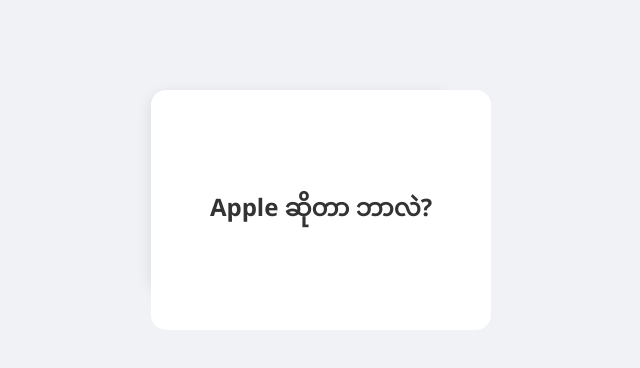
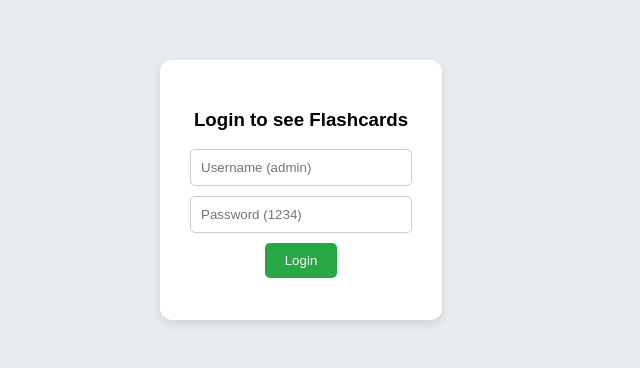
Before and after one commit to min928757-sys/FX-KARAM, a plain HTML site: page index.html in a window 1280 px wide. Shown: the part 210-578 px from the top of the page, without its empty margins (339-979 px from the left). Drawn offline with Linux system fonts and the light colour scheme.

Commit message:
Update title and add login functionality

```diff
--- a/index.html
+++ b/index.html
@@ -3,87 +3,111 @@
 <head>
     <meta charset="UTF-8">
     <meta name="viewport" content="width=device-width, initial-scale=1.0">
-    <title>Flashcard Project</title>
+    <title>Protected Flashcards</title>
     <style>
-        /* --- ဒါက CSS (အလှပြင်တာ) --- */
+        /* --- CSS ပိုင်း --- */
         body {
             display: flex;
             justify-content: center;
             align-items: center;
             height: 100vh;
-            background-color: #f0f2f5;
-            font-family: 'Segoe UI', Tahoma, Geneva, Verdana, sans-serif;
+            background-color: #e9ecef;
+            font-family: sans-serif;
             margin: 0;
         }
 
-        .flashcard-container {
-            width: 300px;
-            height: 200px;
-            perspective: 1000px; /* 3D effect ပေါ်အောင် */
+        /* Login Form Box */
+        #login-form {
+            background: white;
+            padding: 30px;
+            border-radius: 12px;
+            box-shadow: 0 4px 10px rgba(0,0,0,0.1);
+            text-align: center;
+        }
+
+        input {
+            display: block;
+            width: 200px;
+            margin: 10px auto;
+            padding: 10px;
+            border: 1px solid #ccc;
+            border-radius: 5px;
+        }
+
+        button {
+            padding: 10px 20px;
+            background-color: #28a745;
+            color: white;
+            border: none;
+            border-radius: 5px;
             cursor: pointer;
         }
 
-        .flashcard {
-            width: 100%;
-            height: 100%;
+        /* Flashcard ကို အစပိုင်းမှာ ဖျောက်ထားမယ် */
+        #flashcard-content {
+            display: none;
+        }
+
+        /* Flashcard Design */
+        .card {
+            width: 300px;
+            height: 200px;
+            perspective: 1000px;
+            cursor: pointer;
+        }
+        .card-inner {
+            width: 100%; height: 100%;
             position: relative;
             transition: transform 0.6s;
             transform-style: preserve-3d;
-            box-shadow: 0 4px 15px rgba(0,0,0,0.1);
+            box-shadow: 0 4px 15px rgba(0,0,0,0.2);
             border-radius: 15px;
         }
-
-        /* JavaScript က 'flipped' class ထည့်လိုက်ရင် လှည့်သွားအောင် */
-        .flashcard.flipped {
-            transform: rotateY(180deg);
+        .card-inner.flipped { transform: rotateY(180deg); }
+        .front, .back {
+            position: absolute; width: 100%; height: 100%;
+            backface-visibility: hidden;
+            display: flex; justify-content: center; align-items: center;
+            border-radius: 15px; font-size: 22px; font-weight: bold;
         }
-
-        .front, .back {
-            position: absolute;
-            width: 100%;
-            height: 100%;
-            backface-visibility: hidden; /* အနောက်ဖက်ကို ဖုံးထားတာ */
-            display: flex;
-            justify-content: center;
-            align-items: center;
-            border-radius: 15px;
-            font-size: 24px;
-            font-weight: bold;
-            text-align: center;
-            padding: 20px;
-        }
-
-        .front {
-            background-color: #ffffff;
-            color: #333;
-        }
-
-        .back {
-            background-color: #007bff;
-            color: white;
-            transform: rotateY(180deg);
-        }
+        .front { background: white; color: #333; }
+        .back { background: #007bff; color: white; transform: rotateY(180deg); }
     </style>
 </head>
 <body>
 
-    <div class="flashcard-container" onclick="flipCard()">
-        <div class="flashcard" id="card">
-            <div class="front">
-                Apple ဆိုတာ ဘာလဲ?
-            </div>
-            <div class="back">
-                ပန်းသီး ဖြစ်ပါတယ်! 🍎
+    <div id="login-form">
+        <h3>Login to see Flashcards</h3>
+        <input type="text" id="username" placeholder="Username (admin)">
+        <input type="password" id="password" placeholder="Password (1234)">
+        <button onclick="checkLogin()">Login</button>
+        <p id="error" style="color:red; font-size: 12px;"></p>
+    </div>
+
+    <div id="flashcard-content">
+        <div class="card" onclick="this.querySelector('.card-inner').classList.toggle('flipped')">
+            <div class="card-inner">
+                <div class="front">What is HTML?</div>
+                <div class="back">Structure of Web 🏗️</div>
             </div>
         </div>
+        <br>
+        <button onclick="location.reload()" style="background:#6c757d">Logout</button>
     </div>
 
     <script>
-        /* --- ဒါက JavaScript (အလုပ်လုပ်ပုံ) --- */
-        function flipCard() {
-            const card = document.getElementById('card');
-            // 'flipped' ဆိုတဲ့ class ကို ရှိရင်ဖြုတ်၊ မရှိရင် ထည့်ပေးတာ (Toggle)
-            card.classList.toggle('flipped');
+        /* --- JavaScript ပိုင်း --- */
+        function checkLogin() {
+            const user = document.getElementById('username').value;
+            const pass = document.getElementById('password').value;
+
+            // Username က admin ဖြစ်ရမယ်၊ Password က 1234 ဖြစ်ရမယ် (ဒါကို ကြိုက်သလို ပြင်နိုင်ပါတယ်)
+            if (user === "admin" && pass === "1234") {
+                document.getElementById('login-form').style.display = 'none';
+                document.getElementById('flashcard-content').style.display = 'block';
+            } else {
+                document.getElementById('error').innerText = "Username သို့မဟုတ် Password မှားနေပါတယ်!";
+            }
         }
     </script>
 
```
